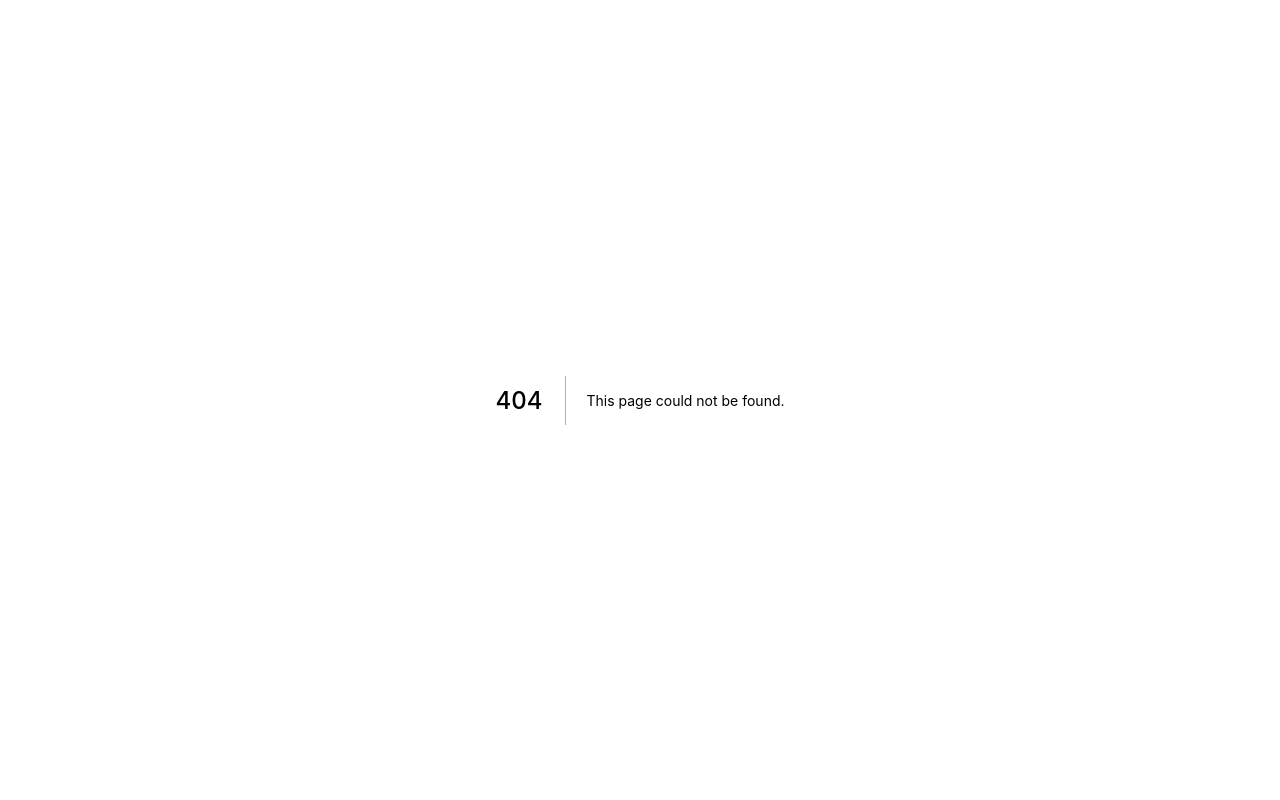
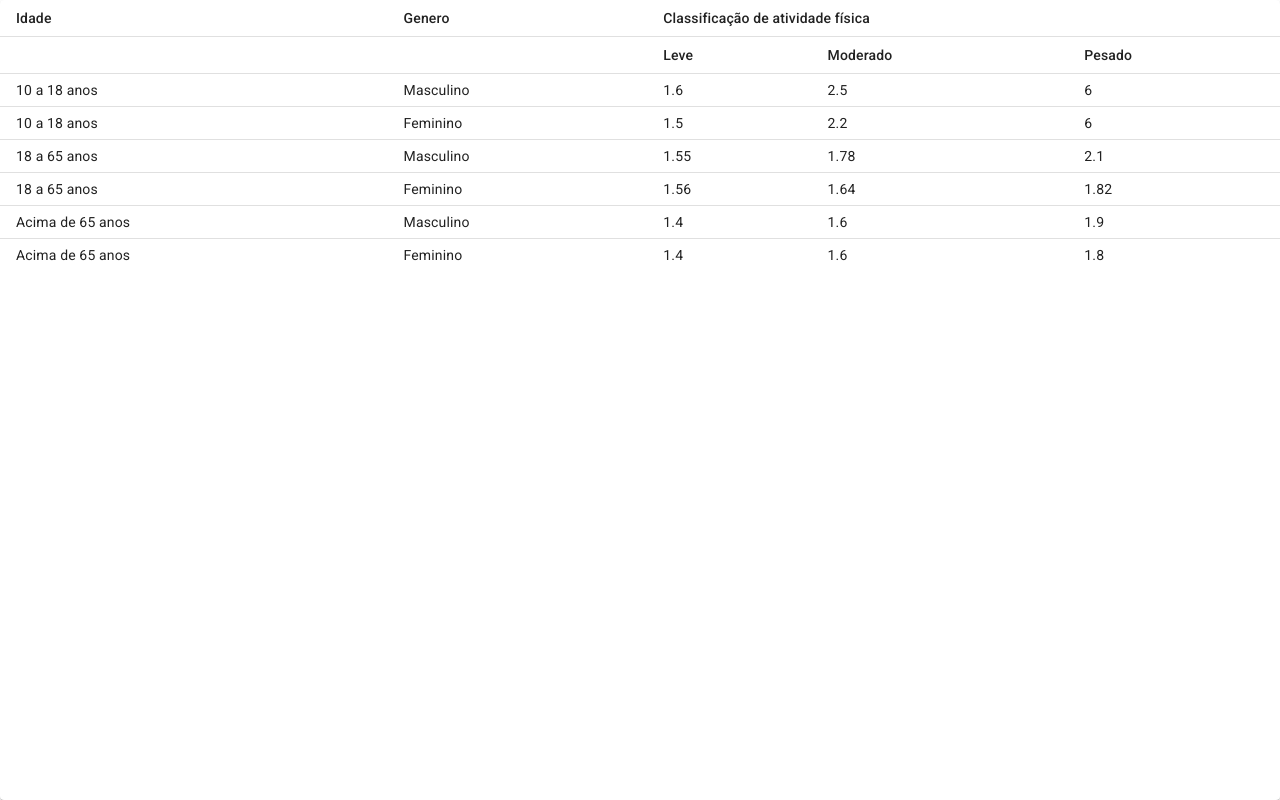
Before and after one commit to MarceloArraes/NutriNotes, a Next.js app: page /visualcomponents/classificationFa in a window 1280 px wide. Before the commit this address had no page. Built offline with nearby package versions, Linux system fonts and the light colour scheme.

Commit message:
Feat+fix: add classificationFa Table and fixed the background and icon pics

```diff
--- a/pages/index.js
+++ b/pages/index.js
@@ -53,7 +53,7 @@ export default function PaginaInicial() {
         styleSheet={{
           display: 'flex', alignItems: 'center', justifyContent: 'center',
           backgroundColor: appConfig.theme.colors.primary[100],
-          backgroundImage: 'url(/clipart-pretty-nature-png-10.png)',
+          backgroundImage: 'url(/fundo.png)',
           backgroundRepeat: 'no-repeat', backgroundSize: 'cover', backgroundBlendMode: 'multiply',
         }}
       >
@@ -151,7 +151,7 @@ export default function PaginaInicial() {
                 borderRadius: '50%',
                 marginBottom: '16px',
               }}
-              src={'/png-yeux-png-ico-694.png'}
+              src={'/ícone.png'}
             />
             <Text
               variant="body4"
--- /dev/null
+++ b/pages/visualcomponents/classificationFa.js
@@ -0,0 +1,63 @@
+import * as React from 'react';
+import Table from '@mui/material/Table';
+import TableBody from '@mui/material/TableBody';
+import TableCell from '@mui/material/TableCell';
+import TableContainer from '@mui/material/TableContainer';
+import TableHead from '@mui/material/TableHead';
+import TableRow from '@mui/material/TableRow';
+import Paper from '@mui/material/Paper';
+
+function createData(id ,idade, genero, leve, moderado, pesado) {
+  return { id ,idade, genero, leve, moderado, pesado };
+}
+
+const rows = [
+  createData(1,'10 a 18 anos', "Masculino", 1.6, 2.5, 6.0),
+  createData(2,'10 a 18 anos', "Feminino", 1.5, 2.2, 6.0),
+  createData(3,'18 a 65 anos',"Masculino" , 1.55, 1.78, 2.1),
+  createData(4,'18 a 65 anos',"Feminino" , 1.56, 1.64, 1.82),
+  createData(5,'Acima de 65 anos', "Masculino", 1.4, 1.6, 1.9),
+  createData(6,'Acima de 65 anos', "Feminino", 1.4, 1.6, 1.8),
+];
+
+
+export default function ClassificationFa() {
+
+
+  return (
+    <TableContainer component={Paper}>
+      <Table sx={{ minWidth: 450 }} size="small" aria-label="a dense table">
+        <TableHead>
+          <TableRow>
+            <TableCell align="left">Idade</TableCell>
+            <TableCell align="left">Genero</TableCell>
+            <TableCell colSpan={3} align="left">Classificação de atividade física</TableCell>
+          </TableRow>
+          <TableRow>
+          <TableCell  align="left"></TableCell>
+          <TableCell  align="left"></TableCell>
+          <TableCell  align="left">Leve</TableCell>
+          <TableCell  align="left">Moderado</TableCell>
+          <TableCell  align="left">Pesado</TableCell>
+          </TableRow>
+        </TableHead>
+        <TableBody>
+          {rows.map((row) => (
+            <TableRow
+              key={row.id}
+              sx={{ '&:last-child td, &:last-child th': { border: 0 } }}
+            >
+              <TableCell component="th" scope="row">
+                {row.idade}
+              </TableCell>
+              <TableCell align="left">{row.genero}</TableCell>
+              <TableCell align="left">{row.leve}</TableCell>
+              <TableCell align="left">{row.moderado}</TableCell>
+              <TableCell align="left">{row.pesado}</TableCell>
+            </TableRow>
+          ))}
+        </TableBody>
+      </Table>
+    </TableContainer>
+  );
+}
```
Also changed, not shown: pages/metrics.js (+51 -108 lines), pages/visualcomponents/imc.js (added, +87 -0 lines), public/fundo.png (added), public/ícone.png (added).
